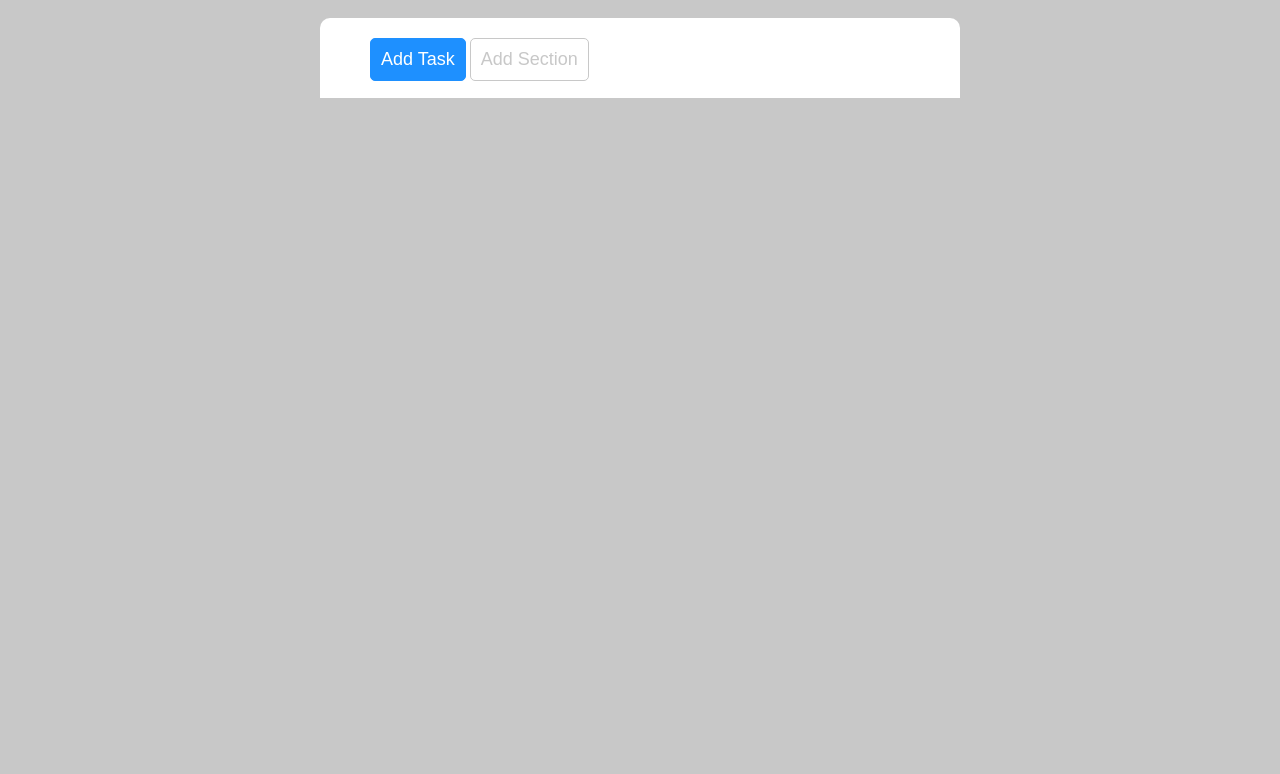
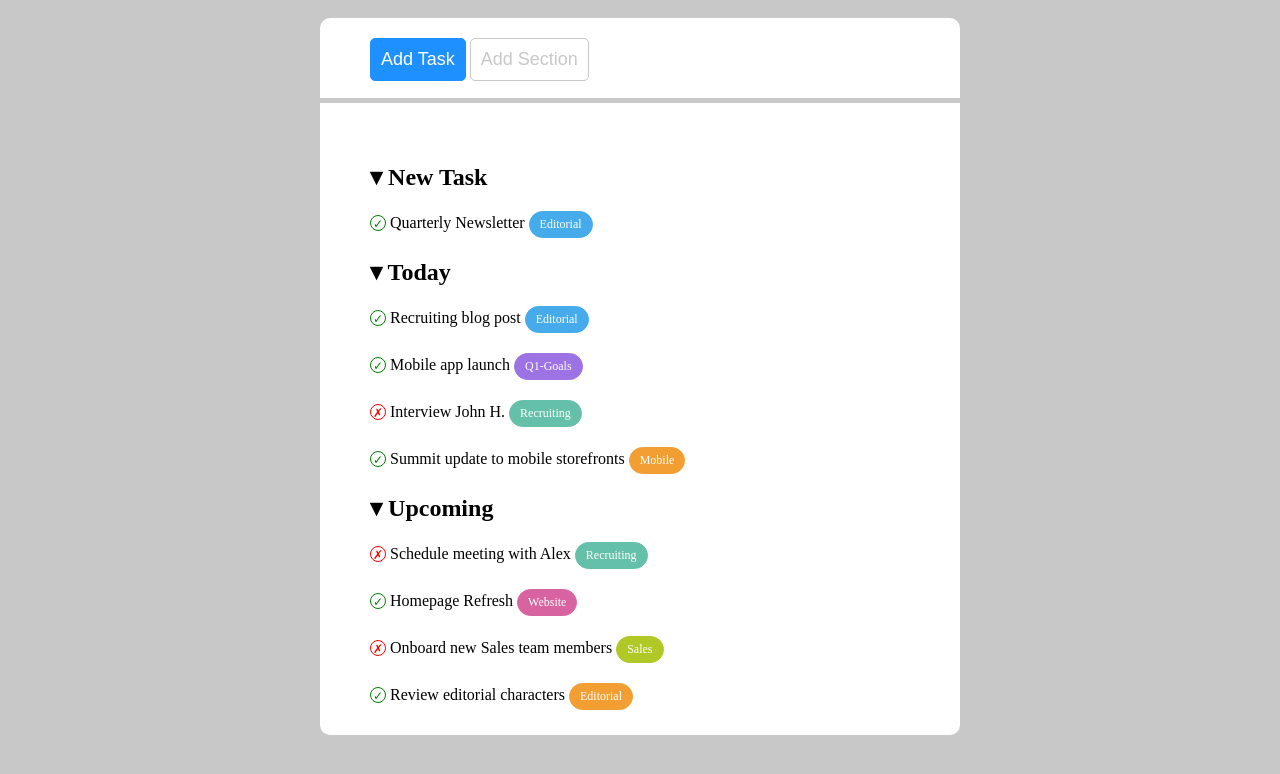
Before and after one commit to Alessandro-Villani/html-css-toboolist, a plain HTML site: page index.html in a window 1280 px wide. Shown: the part 132-906 px from the top of the page. Before the commit the page ends 800 px from the top, so only its background shows below. Drawn offline with Linux system fonts and the light colour scheme; a web font is replaced by a local one.

Commit message:
added todo list

```diff
--- a/css/styles.css
+++ b/css/styles.css
@@ -14,6 +14,10 @@ body{
 
 h1{
     display: inline;
+}
+
+ul{
+    list-style: none;
 }
 
 /* Utils */
@@ -49,6 +53,7 @@ h1{
     border-radius: 10px 10px 0 0;
     padding-left: 50px;
     line-height: 80px;
+    margin-bottom: 5px;
 }
 
 button{
@@ -67,3 +72,75 @@ button{
     border: 1px solid rgb(200, 200, 200);
 
 }
+
+/* List */
+
+#main-list{
+    padding: 40px 0 5px 50px;
+    border-radius: 0 0 10px 10px;
+    }
+
+li{
+    margin: 20px 0 20px 0;
+}
+
+.circle{
+    display: inline-block;
+    line-height: 16px;
+    height: 16px;
+    width: 16px;
+    border: 1px solid;
+    border-radius: 50%;
+    text-align: center;
+    font-size: 12px;
+}
+
+.check{
+    color: green;
+}
+
+.cross{
+    color: red;
+}
+
+/* Tags properties */
+
+.tag{
+    display: inline-block;
+    color: white;
+    font-size: 12px;
+    border: 1px solid;
+    border-radius: 27px;
+    padding: 5px 10px;
+
+}
+
+.editorial{
+    background-color: #45abea;
+    border-color: #45abea;
+}
+
+.q1-goals{
+    background-color: #9c72e4;
+    border-color: #9c72e4;
+}
+
+.recruiting{
+    background-color: #64c0a9;
+    border-color: #64c0a9;
+}
+
+.mobile, .editorial-orange{
+    background-color: #f29e33;
+    border-color: #f29e33;
+}
+
+.website{
+    background-color: #d863a1;
+    border-color: #d863a1;
+}
+
+.sales{
+    background-color: #b0c926;
+    border-color: #b0c926;
+}
--- a/index.html
+++ b/index.html
@@ -30,20 +30,35 @@
                 </form>
             </header>
 
-            <!-- New Task Section -->
-            <section id="new-task">
+            <ul id="main-list" class="white-background">
+                <!-- New Task Section -->
+                <li id="new-task">
+                    <h2>&#x25BE New Task</h2>
+                    <ul>
+                        <li><div class="circle check">&check;</div> Quarterly Newsletter <div class="tag editorial">Editorial</div></li>
+                    </ul>
+                </li>
 
-            </section>
+                <!-- Today Section -->
+                <li id="today">
+                    <h2>&#x25BE Today</h2>
+                    <ul>
+                        <li><div class="circle check">&check;</div> Recruiting blog post <div class="tag editorial">Editorial</div></li>
+                        <li><div class="circle check">&check;</div> Mobile app launch <div class="tag q1-goals">Q1-Goals</div></li>
+                        <li><div class="circle cross">&cross;</div> Interview John H. <div class="tag recruiting">Recruiting</div></li>
+                        <li><div class="circle check">&check;</div> Summit update to mobile storefronts <div class="tag mobile">Mobile</div></li>
+                    </ul>
+                </li>
 
-            <!-- Today Section -->
-            <section id="today">
-
-            </section>
-
-            <!-- Upcoming Section -->
-            <section id="upcoming">
-
-            </section>
+                <!-- Upcoming Section -->
+                <li id="upcoming">
+                    <h2>&#x25BE Upcoming</h2>
+                    <li><div class="circle cross">&cross;</div> Schedule meeting with Alex <div class="tag recruiting">Recruiting</div></li>
+                    <li><div class="circle check">&check;</div> Homepage Refresh <div class="tag website">Website</div></li>
+                    <li><div class="circle cross">&cross;</div> Onboard new Sales team members <div class="tag sales">Sales</div></li>
+                    <li><div class="circle check">&check;</div> Review editorial characters <div class="tag editorial-orange">Editorial</div></li>
+                </li>
+            </div>
         </main>
     </div>
 </body>
```
